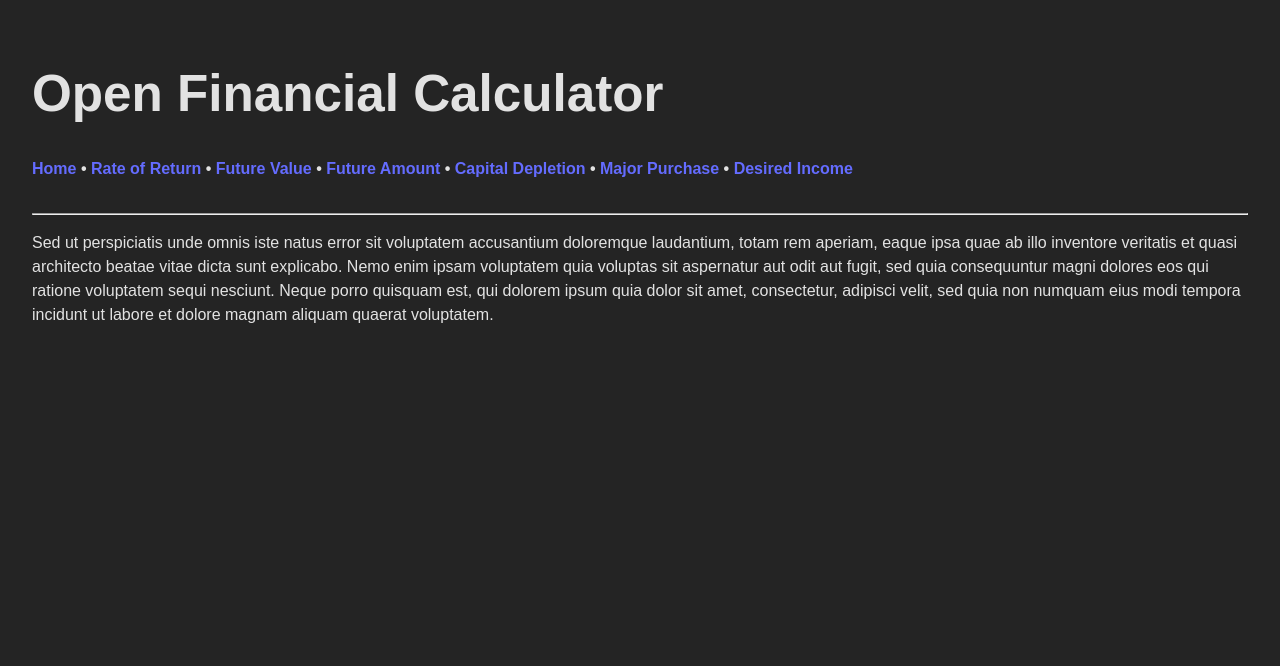
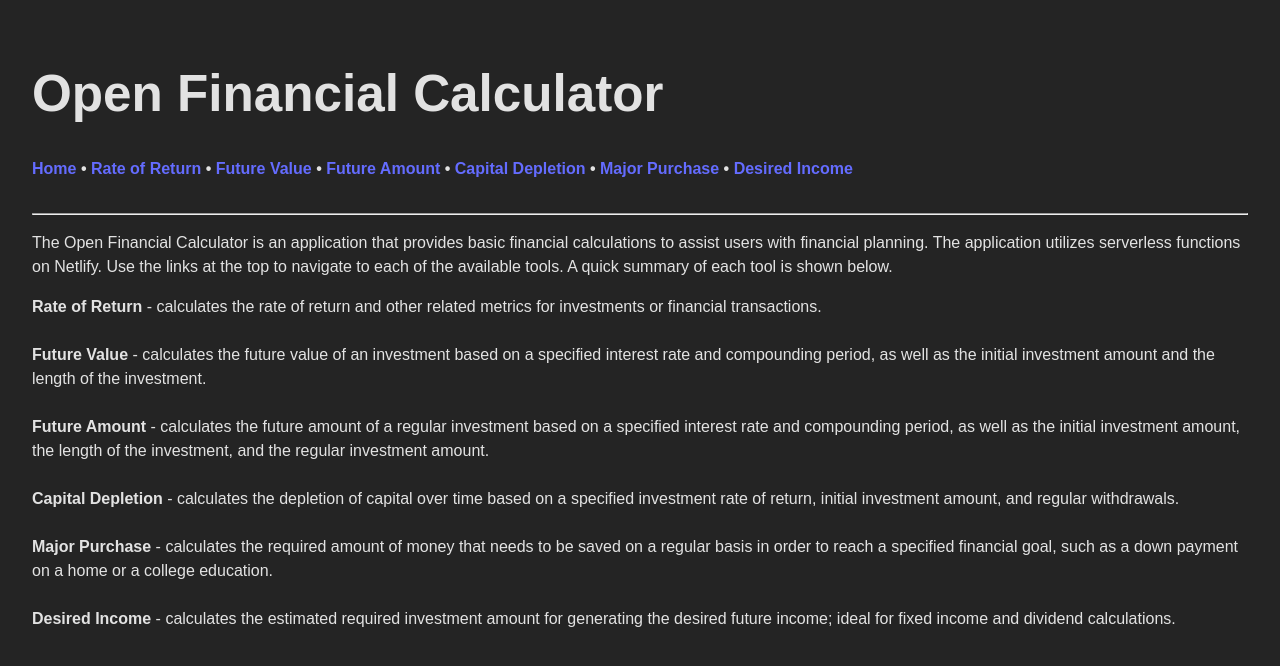
Before and after one commit to dylanxhernandez/ofc-client, a React (Vite) app: page / in a window 1280 px wide. Shown: the top 666 px of the page. Built offline with nearby package versions, Linux system fonts and the light colour scheme.

Commit message:
feat: update home description

```diff
--- a/src/components/Home.jsx
+++ b/src/components/Home.jsx
@@ -4,15 +4,16 @@ function Home() {
   return (
     <>
       <p>
-        Sed ut perspiciatis unde omnis iste natus error sit voluptatem
-        accusantium doloremque laudantium, totam rem aperiam, eaque ipsa quae
-        ab illo inventore veritatis et quasi architecto beatae vitae dicta
-        sunt explicabo. Nemo enim ipsam voluptatem quia voluptas sit
-        aspernatur aut odit aut fugit, sed quia consequuntur magni dolores eos
-        qui ratione voluptatem sequi nesciunt. Neque porro quisquam est, qui
-        dolorem ipsum quia dolor sit amet, consectetur, adipisci velit, sed
-        quia non numquam eius modi tempora incidunt ut labore et dolore magnam
-        aliquam quaerat voluptatem.
+        The Open Financial Calculator is an application that provides basic financial calculations to assist users with financial planning.
+	The application utilizes serverless functions on Netlify. Use the links at the top to navigate to each of the available tools. A quick summary of each tool is shown below.
+      </p>
+      <p>
+	<strong>Rate of Return</strong> - calculates the rate of return and other related metrics for investments or financial transactions.<br/><br/>
+	<strong>Future Value</strong> - calculates the future value of an investment based on a specified interest rate and compounding period, as well as the initial investment amount and the length of the investment.<br/><br/>
+	<strong>Future Amount</strong> - calculates the future amount of a regular investment based on a specified interest rate and compounding period, as well as the initial investment amount, the length of the investment, and the regular investment amount.<br/><br/>
+	<strong>Capital Depletion</strong> - calculates the depletion of capital over time based on a specified investment rate of return, initial investment amount, and regular withdrawals.<br/><br/>
+	<strong>Major Purchase</strong> - calculates the required amount of money that needs to be saved on a regular basis in order to reach a specified financial goal, such as a down payment on a home or a college education.<br/><br/>
+	<strong>Desired Income</strong> - calculates the estimated required investment amount for generating the desired future income; ideal for fixed income and dividend calculations.
       </p>
     </>
   );
```
